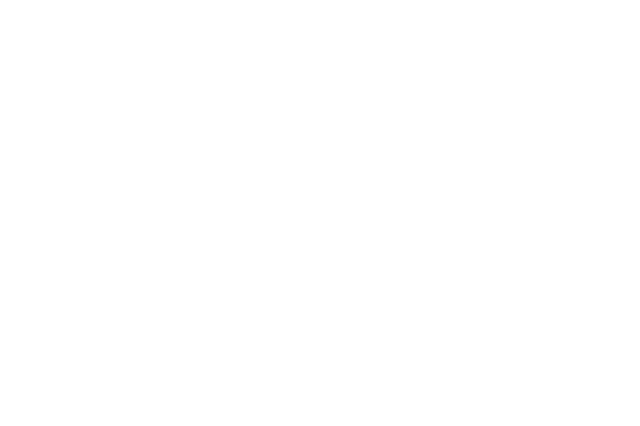
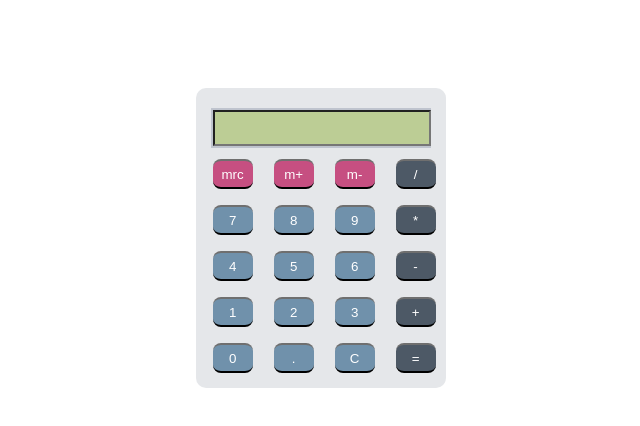
Before and after one commit to emmabalog/calculator, a plain HTML site: page index.html in a window 1280 px wide. Shown: the whole page, without its empty margins (318-958 px from the left). Drawn offline with Linux system fonts and the light colour scheme.

Commit message:
finished calculator

```diff
--- a/calculator.css
+++ b/calculator.css
@@ -1,2 +1,80 @@
-@charset "UTF-8";
 /* CSS Document */
+
+/* Calculator Box */
+.box {
+	background-color: #e5e7ea;
+	height: 300px;
+	width: 250px;
+	border-radius: 10px;
+	position: relative;
+	top: 80px;
+	left: 40%;
+}
+
+/* Display */
+.display {
+	background-color: #bfc4ce;
+	width: 220px;
+	position: relative;
+	left: 15px;
+	top: 20px;
+	height: 40px;
+}
+.display input {
+	position: relative;
+	left: 2px;
+	top: 2px;
+	height: 30px;
+	width: 210px;
+	color: black;
+	background-color: #bccd95;
+	font-size: 21px;
+	text-align: right;
+}
+
+/* Calculator Buttons */
+.keys {
+	position: relative;
+	top: 15px;
+}
+.button {
+	width: 40px;
+	height: 30px;
+	border: none;
+	border-radius: 8px;
+	margin-left: 17px;
+	cursor: pointer;
+	border-top: 2px solid transparent;
+}
+.button.function {
+	color: white;
+	background-color: #c64f81;
+	border-bottom: black 2px solid;
+	border-top: 2px #6f6f6f solid;
+}
+.button.operator {
+	color: white;
+	background-color: #4d5966;
+	border-bottom: black 2px solid;
+	border-top: 2px #6f6f6f solid;
+}
+.button.number {
+	color: white;
+	background-color: #7091ab;
+	border-bottom: black 2px solid;
+	border-top: 2px #6f6f6f solid;
+}
+
+/* Simulate Button Press */
+.function:active {
+	border-top: black 2px solid;
+	border-bottom: 2px #6f6f6f solid;
+}
+.operator:active {
+	border-top: black 2px solid;
+	border-bottom: #303030 2px solid;
+}
+.number:active {
+	border-top: black 2px solid;
+	border-bottom: 2px #6f6f6f solid;
+}
--- a/calculator.js
+++ b/calculator.js
@@ -1 +1,21 @@
 // JavaScript Document
+
+// Change Display
+function d(val) {
+		document.getElementById("d").value = val;
+}
+
+// Type numbers and operators
+function v(val) {
+		document.getElementById("d").value += val;
+}
+
+// Evaluate the equation
+function e() {
+	try {
+			d(eval(document.getElementById("d").value));
+	}
+	catch(err) {
+		d("Error");
+	}
+}
--- a/index.html
+++ b/index.html
@@ -13,15 +13,39 @@
 <!--Add your HTML here-->
 
 <div class="box">
-	<div class="display">
-
-
-	</div>
-
-	<div class="keys">
-
-
-	</div>
+	<div class="display"><input type="text" readonly size="18" id="d"></div>
+		<div class="keys">
+			<p>
+					<input type="button" class="button function" value="mrc" onclick= "alert('not yet implemented')">
+					<input type="button" class="button function" value="m+" onclick= "alert('not yet implemented')">
+					<input type="button" class= "button function" value= "m-" onclick="alert('not yet implemented)">
+					<input type="button" class="button operator" value= "/" onclick= "v('/')">
+			</p>
+				<p>
+					<input type="button" class="button number" value= "7" onclick="v('7')">
+					<input type="button" class="button number" value= "8" onclick="v('8')">
+					<input type="button" class="button number" value= "9" onclick="v('9')">
+					<input type="button" class="button operator" value= "*" onclick="v('*')">
+				</p>
+			<p>
+					<input type="button" class="button number" value= "4" onclick="v('4')">
+					<input type="button" class="button number" value= "5" onclick="v('5')">
+				<input type="button" class="button number" value= "6" onclick="v('6')">
+					<input type="button" class="button operator" value= "-" onclick="v('-')">
+				</p>
+				<p>
+					<input type="button" class="button number" value= "1" onclick="v('1')">
+					<input type="button" class="button number" value= "2" onclick="v('2')">
+					<input type="button" class="button number" value= "3" onclick="v('3')">
+					<input type="button" class="button operator" value= "+" onclick="v('+')">
+				</p>
+				<p>
+					<input type="button" class="button number" value= "0" onclick="v('0')">
+					<input type="button" class="button number" value= "." onclick="v('.')">
+					<input type="button" class="button number" value= "C" onclick="d('')">
+					<input type="button" class="button operator" value= "=" onclick="e()">
+			</p>
+		</div>
 </div>
 
 
```
